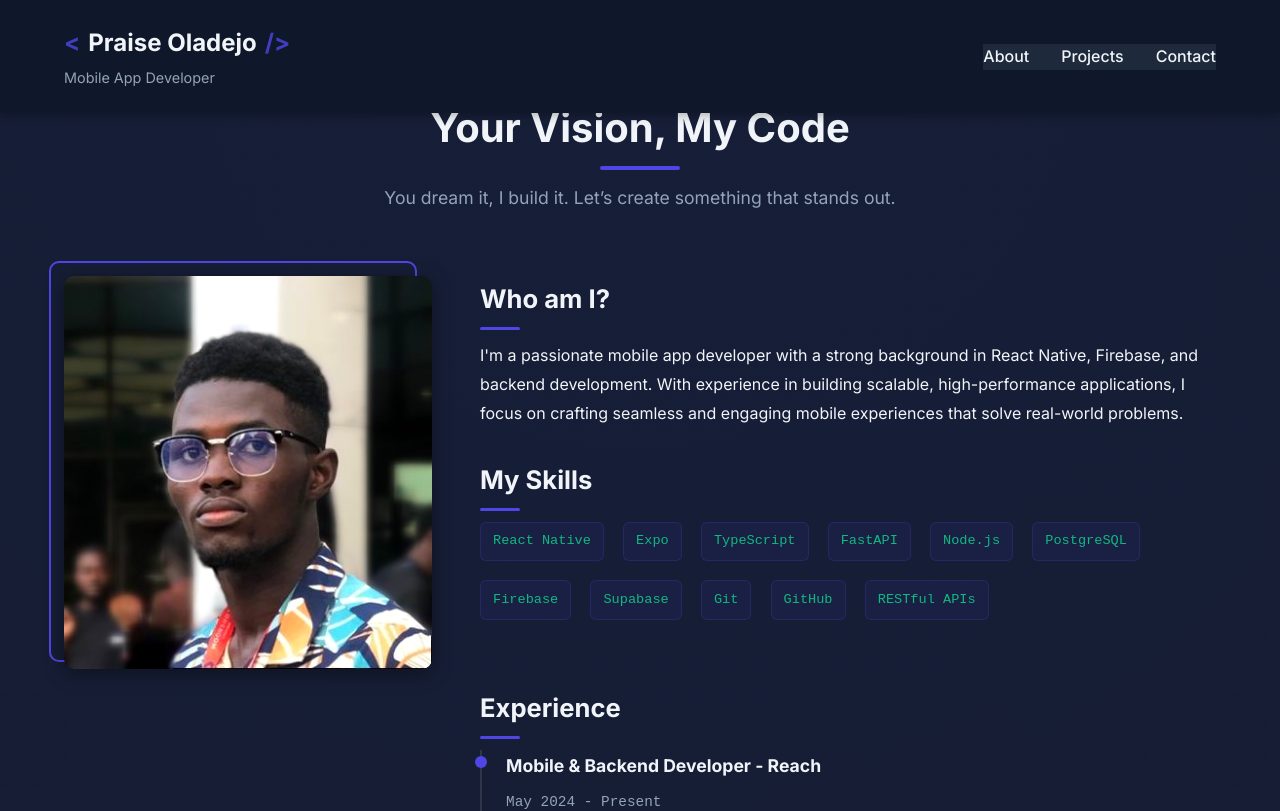
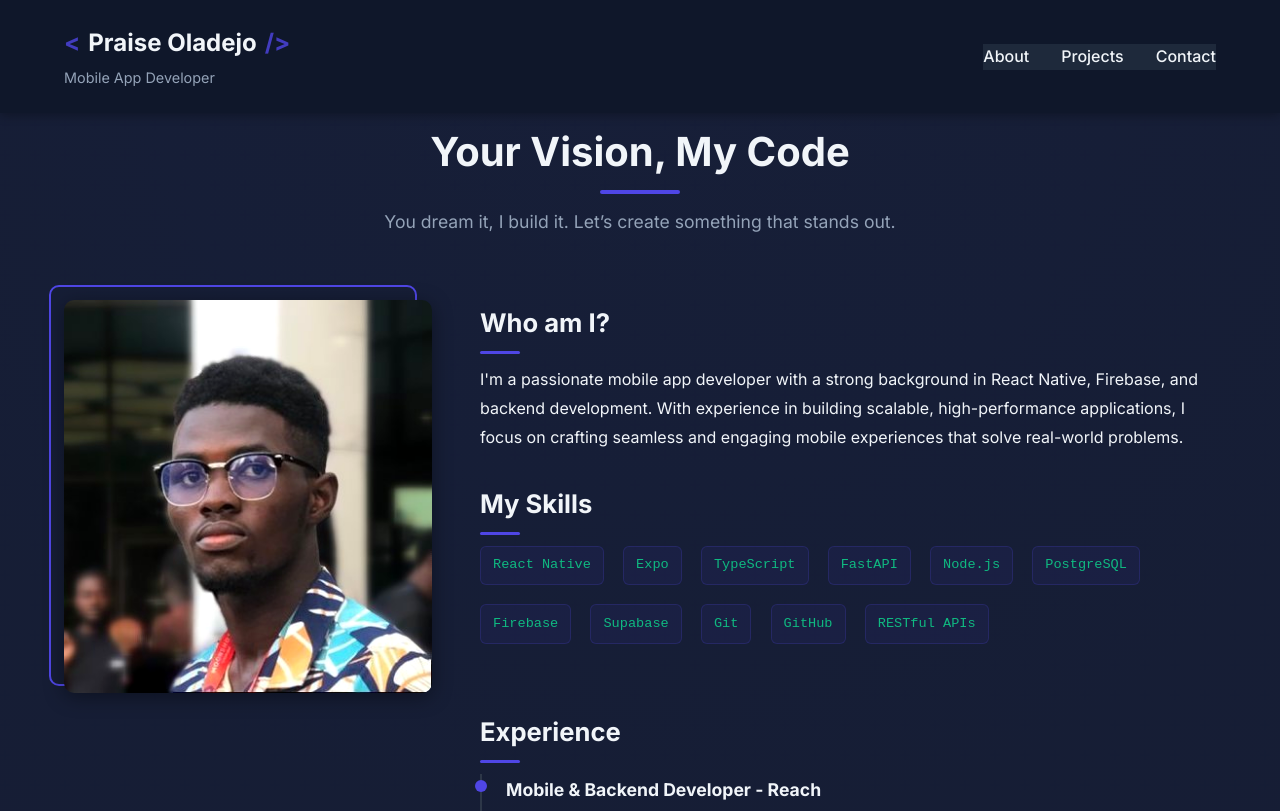
Before and after one commit to luwanise/my-portfolio, a React (Vite) app: page / in a window 1280 px wide. Shown: the top 811 px of the page. Built offline with nearby package versions, Linux system fonts and the light colour scheme.

Commit message:
Fix header overlap in About section

```diff
--- a/src/components/About/About.css
+++ b/src/components/About/About.css
@@ -1,3 +1,7 @@
+.about {
+  padding-top: 120px;
+}
+
 .about-content {
     display: grid;
     grid-template-columns: 1fr 2fr;
```
